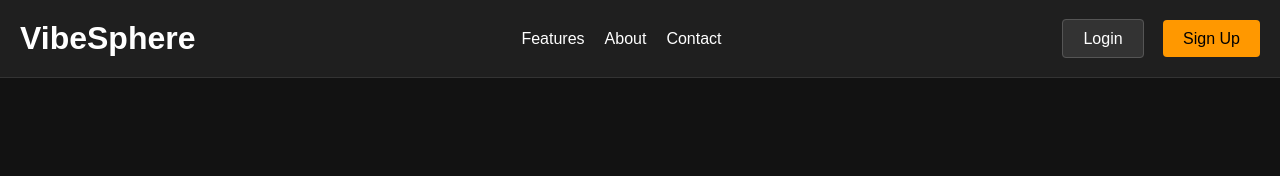
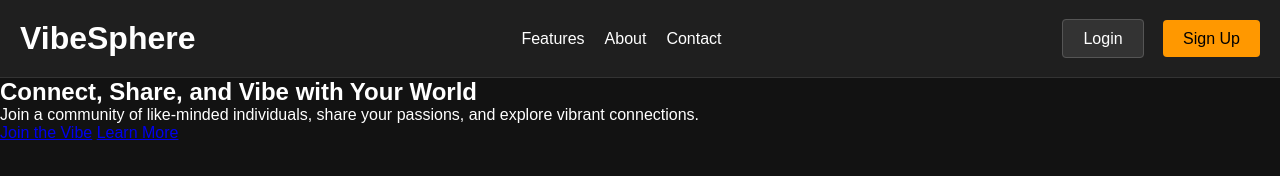
Before and after one commit to MyGithubWebsites/VibeSphere, a plain HTML site: page index.html in a window 1280 px wide. Drawn offline with Linux system fonts and the light colour scheme.

Commit message:
Update index.html

```diff
--- a/index.html
+++ b/index.html
@@ -23,5 +23,17 @@
             <a href="#" class="signup-btn">Sign Up</a>
         </div>
     </header>
+
+    <!-- Hero Section -->
+    <section class="hero">
+        <div class="hero-content">
+            <h2 class="hero-title">Connect, Share, and Vibe with Your World</h2>
+            <p class="hero-subtitle">Join a community of like-minded individuals, share your passions, and explore vibrant connections.</p>
+            <div class="hero-buttons">
+                <a href="#" class="cta-primary">Join the Vibe</a>
+                <a href="#" class="cta-secondary">Learn More</a>
+            </div>
+        </div>
+    </section>
 </body>
 </html>
```
